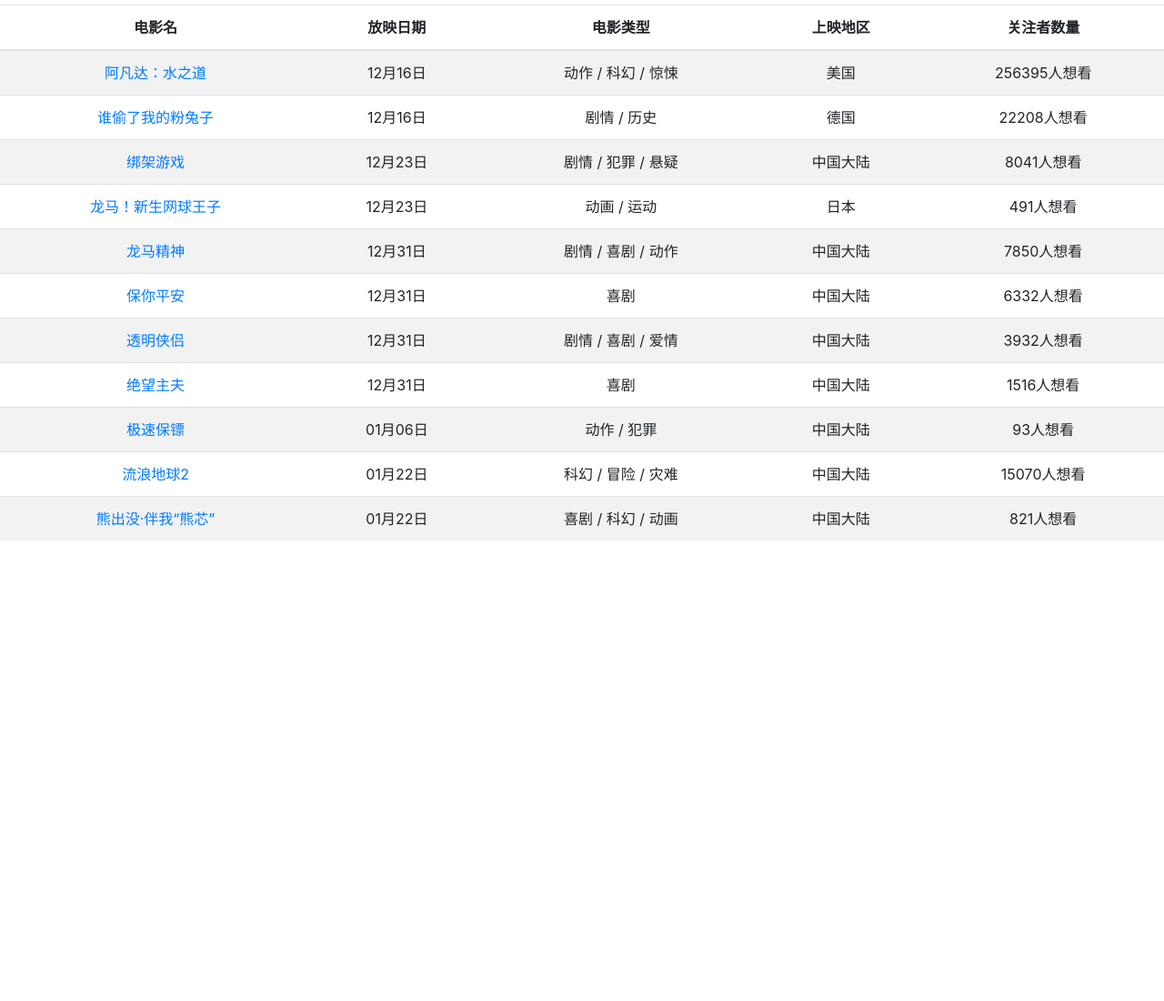
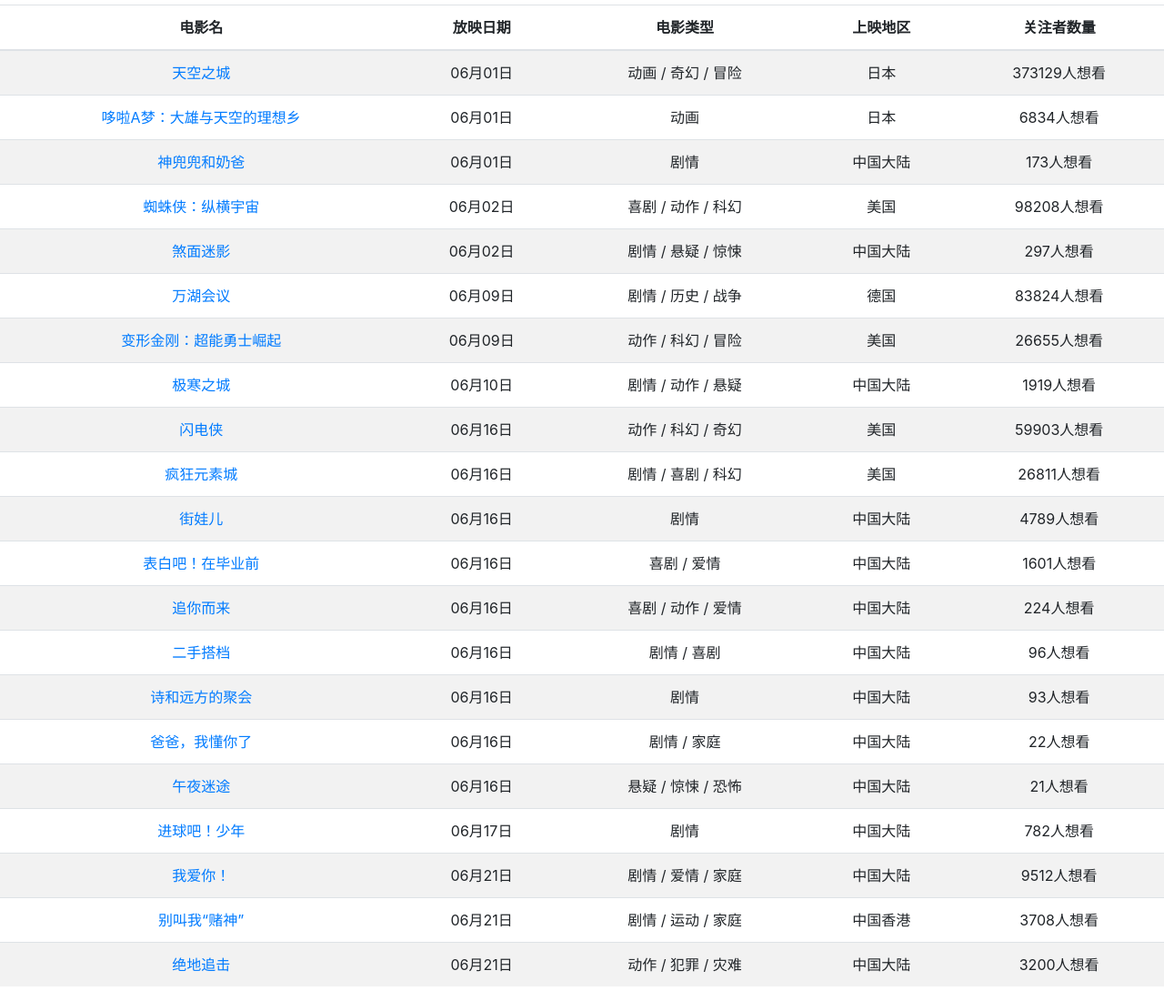
Before and after one commit to 123GitHub0123/123GitHub0123.github.io, a plain HTML site: page index.html in a window 1280 px wide. Shown: the part 41-1141 px from the top of the page at 91% size. Before the commit the page ends 800 px from the top, so only its background shows below. Drawn offline with nearby package versions, Linux system fonts and the light colour scheme.

Commit message:
'更新'

```diff
--- a/index.html
+++ b/index.html
@@ -21,91 +21,171 @@
     <tbody>
 
         <tr>
-            <td><a href="https://movie.douban.com/subject/4811774/">阿凡达：水之道</a></td>
-            <td>12月16日</td>
-            <td>动作 / 科幻 / 惊悚</td>
-            <td>美国</td>
-            <td>256395人想看</td>
+            <td><a href="https://movie.douban.com/subject/1291583/">天空之城</a></td>
+            <td>06月01日</td>
+            <td>动画 / 奇幻 / 冒险</td>
+            <td>日本</td>
+            <td>373129人想看</td>
         </tr>
 
         <tr>
-            <td><a href="https://movie.douban.com/subject/34909343/">谁偷了我的粉兔子</a></td>
-            <td>12月16日</td>
-            <td>剧情 / 历史</td>
-            <td>德国</td>
-            <td>22208人想看</td>
+            <td><a href="https://movie.douban.com/subject/35967711/">哆啦A梦：大雄与天空的理想乡</a></td>
+            <td>06月01日</td>
+            <td>动画</td>
+            <td>日本</td>
+            <td>6834人想看</td>
         </tr>
 
         <tr>
-            <td><a href="https://movie.douban.com/subject/35007126/">绑架游戏</a></td>
-            <td>12月23日</td>
-            <td>剧情 / 犯罪 / 悬疑</td>
+            <td><a href="https://movie.douban.com/subject/36375015/">神兜兜和奶爸</a></td>
+            <td>06月01日</td>
+            <td>剧情</td>
             <td>中国大陆</td>
-            <td>8041人想看</td>
+            <td>173人想看</td>
         </tr>
 
         <tr>
-            <td><a href="https://movie.douban.com/subject/30411329/">龙马！新生网球王子</a></td>
-            <td>12月23日</td>
-            <td>动画 / 运动</td>
-            <td>日本</td>
-            <td>491人想看</td>
+            <td><a href="https://movie.douban.com/subject/30391186/">蜘蛛侠：纵横宇宙</a></td>
+            <td>06月02日</td>
+            <td>喜剧 / 动作 / 科幻</td>
+            <td>美国</td>
+            <td>98208人想看</td>
         </tr>
 
         <tr>
-            <td><a href="https://movie.douban.com/subject/35595615/">龙马精神</a></td>
-            <td>12月31日</td>
-            <td>剧情 / 喜剧 / 动作</td>
+            <td><a href="https://movie.douban.com/subject/36329260/">煞面迷影</a></td>
+            <td>06月02日</td>
+            <td>剧情 / 悬疑 / 惊悚</td>
             <td>中国大陆</td>
-            <td>7850人想看</td>
+            <td>297人想看</td>
         </tr>
 
         <tr>
-            <td><a href="https://movie.douban.com/subject/35457272/">保你平安</a></td>
-            <td>12月31日</td>
-            <td>喜剧</td>
-            <td>中国大陆</td>
-            <td>6332人想看</td>
+            <td><a href="https://movie.douban.com/subject/35769174/">万湖会议</a></td>
+            <td>06月09日</td>
+            <td>剧情 / 历史 / 战争</td>
+            <td>德国</td>
+            <td>83824人想看</td>
         </tr>
 
         <tr>
-            <td><a href="https://movie.douban.com/subject/35322160/">透明侠侣</a></td>
-            <td>12月31日</td>
-            <td>剧情 / 喜剧 / 爱情</td>
-            <td>中国大陆</td>
-            <td>3932人想看</td>
+            <td><a href="https://movie.douban.com/subject/26634250/">变形金刚：超能勇士崛起</a></td>
+            <td>06月09日</td>
+            <td>动作 / 科幻 / 冒险</td>
+            <td>美国</td>
+            <td>26655人想看</td>
         </tr>
 
         <tr>
-            <td><a href="https://movie.douban.com/subject/35891542/">绝望主夫</a></td>
-            <td>12月31日</td>
-            <td>喜剧</td>
+            <td><a href="https://movie.douban.com/subject/30450557/">极寒之城</a></td>
+            <td>06月10日</td>
+            <td>剧情 / 动作 / 悬疑</td>
             <td>中国大陆</td>
-            <td>1516人想看</td>
+            <td>1919人想看</td>
         </tr>
 
         <tr>
-            <td><a href="https://movie.douban.com/subject/34926509/">极速保镖</a></td>
-            <td>01月06日</td>
-            <td>动作 / 犯罪</td>
+            <td><a href="https://movie.douban.com/subject/3011317/">闪电侠</a></td>
+            <td>06月16日</td>
+            <td>动作 / 科幻 / 奇幻</td>
+            <td>美国</td>
+            <td>59903人想看</td>
+        </tr>
+
+        <tr>
+            <td><a href="https://movie.douban.com/subject/35901878/">疯狂元素城</a></td>
+            <td>06月16日</td>
+            <td>剧情 / 喜剧 / 科幻</td>
+            <td>美国</td>
+            <td>26811人想看</td>
+        </tr>
+
+        <tr>
+            <td><a href="https://movie.douban.com/subject/35017419/">街娃儿</a></td>
+            <td>06月16日</td>
+            <td>剧情</td>
+            <td>中国大陆</td>
+            <td>4789人想看</td>
+        </tr>
+
+        <tr>
+            <td><a href="https://movie.douban.com/subject/35651106/">表白吧！在毕业前</a></td>
+            <td>06月16日</td>
+            <td>喜剧 / 爱情</td>
+            <td>中国大陆</td>
+            <td>1601人想看</td>
+        </tr>
+
+        <tr>
+            <td><a href="https://movie.douban.com/subject/35744730/">追你而来</a></td>
+            <td>06月16日</td>
+            <td>喜剧 / 动作 / 爱情</td>
+            <td>中国大陆</td>
+            <td>224人想看</td>
+        </tr>
+
+        <tr>
+            <td><a href="https://movie.douban.com/subject/36154007/">二手搭档</a></td>
+            <td>06月16日</td>
+            <td>剧情 / 喜剧</td>
+            <td>中国大陆</td>
+            <td>96人想看</td>
+        </tr>
+
+        <tr>
+            <td><a href="https://movie.douban.com/subject/35295671/">诗和远方的聚会</a></td>
+            <td>06月16日</td>
+            <td>剧情</td>
             <td>中国大陆</td>
             <td>93人想看</td>
         </tr>
 
         <tr>
-            <td><a href="https://movie.douban.com/subject/35267208/">流浪地球2</a></td>
-            <td>01月22日</td>
-            <td>科幻 / 冒险 / 灾难</td>
+            <td><a href="https://movie.douban.com/subject/36415435/">爸爸，我懂你了</a></td>
+            <td>06月16日</td>
+            <td>剧情 / 家庭</td>
             <td>中国大陆</td>
-            <td>15070人想看</td>
+            <td>22人想看</td>
         </tr>
 
         <tr>
-            <td><a href="https://movie.douban.com/subject/36123159/">熊出没·伴我“熊芯”</a></td>
-            <td>01月22日</td>
-            <td>喜剧 / 科幻 / 动画</td>
+            <td><a href="https://movie.douban.com/subject/27174274/">午夜迷途</a></td>
+            <td>06月16日</td>
+            <td>悬疑 / 惊悚 / 恐怖</td>
             <td>中国大陆</td>
-            <td>821人想看</td>
+            <td>21人想看</td>
+        </tr>
+
+        <tr>
+            <td><a href="https://movie.douban.com/subject/35166208/">进球吧！少年</a></td>
+            <td>06月17日</td>
+            <td>剧情</td>
+            <td>中国大陆</td>
+            <td>782人想看</td>
+        </tr>
+
+        <tr>
+            <td><a href="https://movie.douban.com/subject/35818074/">我爱你！</a></td>
+            <td>06月21日</td>
+            <td>剧情 / 爱情 / 家庭</td>
+            <td>中国大陆</td>
+            <td>9512人想看</td>
+        </tr>
+
+        <tr>
+            <td><a href="https://movie.douban.com/subject/30434811/">别叫我“赌神”</a></td>
+            <td>06月21日</td>
+            <td>剧情 / 运动 / 家庭</td>
+            <td>中国香港</td>
+            <td>3708人想看</td>
+        </tr>
+
+        <tr>
+            <td><a href="https://movie.douban.com/subject/35192609/">绝地追击</a></td>
+            <td>06月21日</td>
+            <td>动作 / 犯罪 / 灾难</td>
+            <td>中国大陆</td>
+            <td>3200人想看</td>
         </tr>
 
      </tbody>
```
